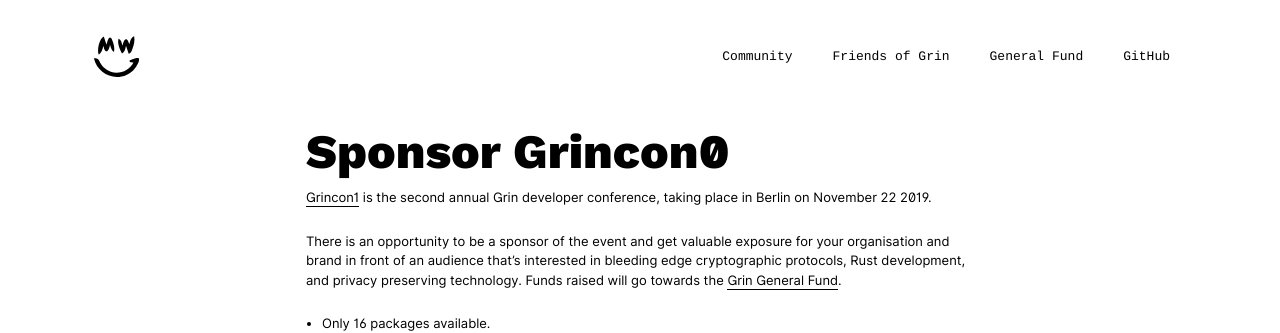
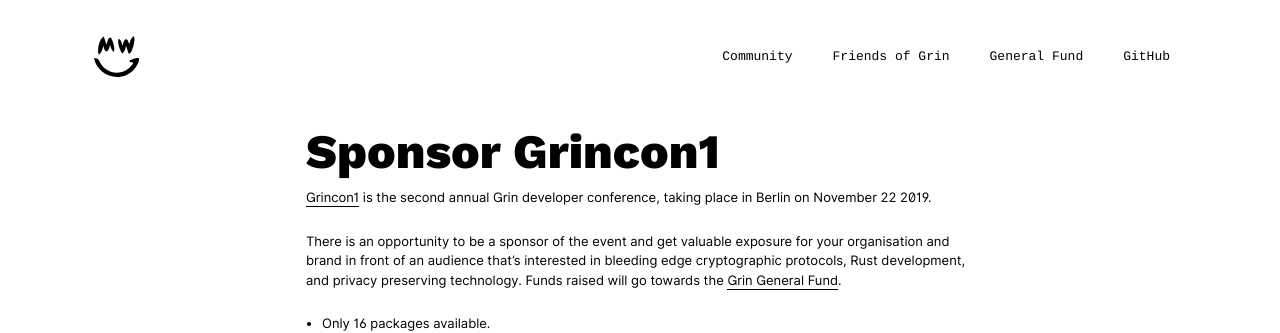
Before and after one commit to mimblewimble/site, a Jekyll site: the page built from grincon_sponsorship.md, in a window 1280 px wide and 900 px high. Shown: the top 333 px of the window. Built offline with Jekyll 4.4.1, drawn with Linux system fonts in a browser that asks for light colours; nearby versions of some CDN libraries; our own code applies the rules of GitHub Pages for plain Markdown files.

Commit message:
fix: correct heading

```diff
--- a/grincon_sponsorship.md
+++ b/grincon_sponsorship.md
@@ -2,7 +2,7 @@
 layout: page
 ---
 
-# Sponsor Grincon0
+# Sponsor Grincon1
 
 [Grincon1](https://grincon.org) is the second annual Grin developer conference, taking place in Berlin on November 22 2019.
 
```
